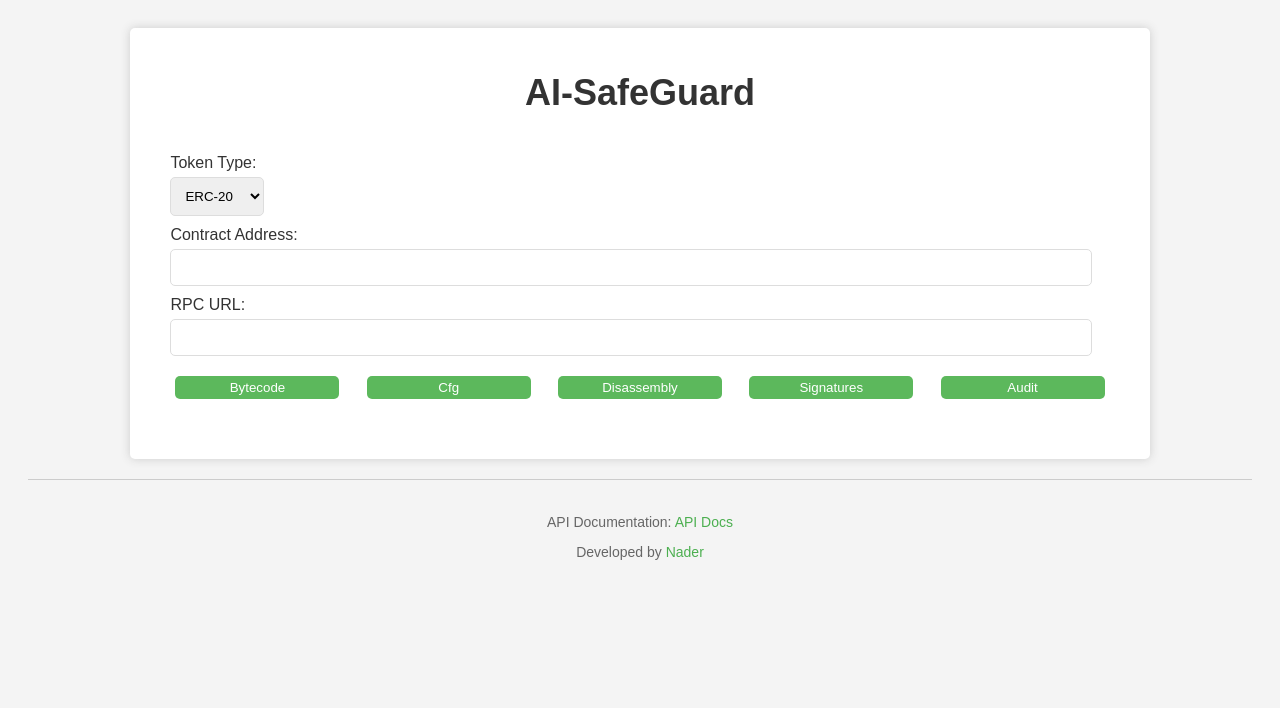
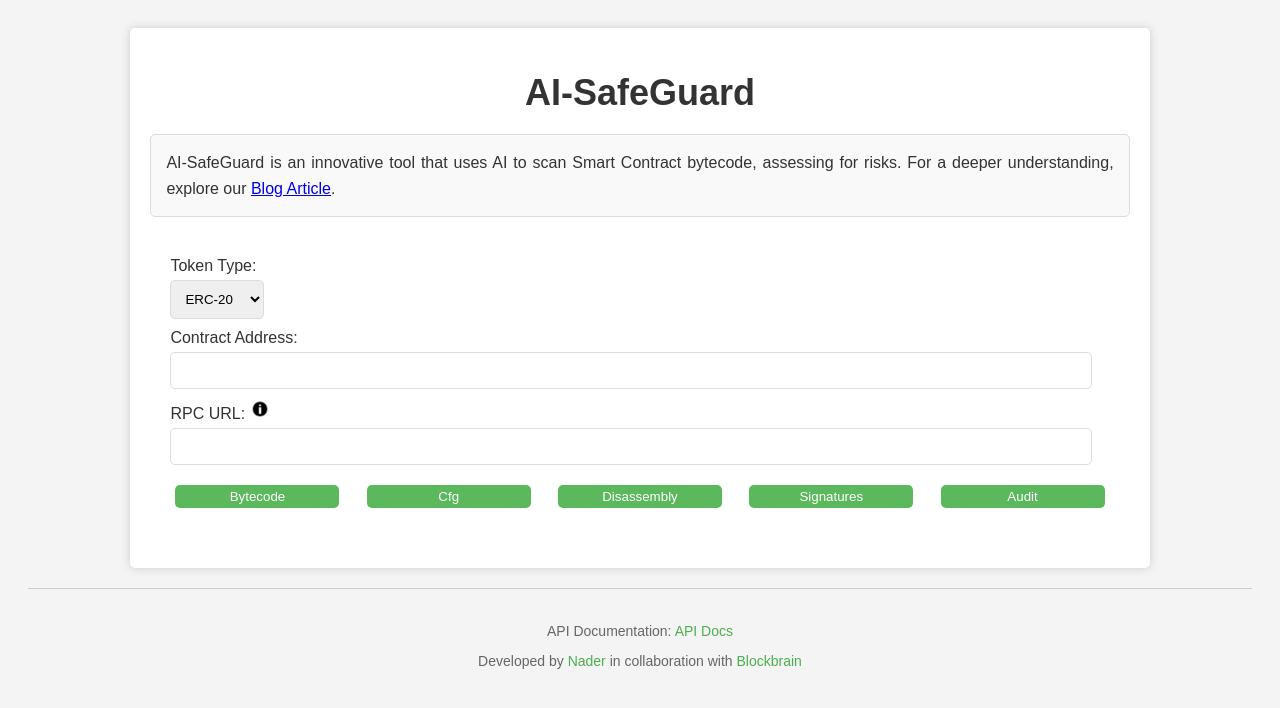
Before and after one commit to theblockbrain/ai-safeguard, a FastAPI app: page / in a window 1280 px wide. Shown: the top 708 px of the page. Run offline with FastAPI, Linux system fonts and the light colour scheme.

Commit message:
added some frontend changes

```diff
--- a/templates/index.html
+++ b/templates/index.html
@@ -109,11 +109,67 @@
         text-decoration: underline;
       }
 
+        .info-icon {
+            width: 20px;
+            height: 20px;
+            cursor: pointer;
+        }
+
+        .tooltip {
+          position: relative;
+          display: inline-block;
+          cursor: pointer;
+        }
+
+        .tooltip .tooltiptext {
+          visibility: hidden;
+          width: 200px;
+          background-color: #555;
+          color: #fff;
+          text-align: center;
+          border-radius: 6px;
+          padding: 5px;
+          position: absolute;
+          z-index: 1;
+          bottom: 100%; /* Place tooltip above the text */
+          left: 50%;
+          margin-left: -100px; /* -1 * tooltip width / 2 to center it */
+          opacity: 0;
+          transition: opacity 0.3s;
+        }
+
+        .tooltip .tooltiptext::after {
+          content: "";
+          position: absolute;
+          top: 100%;
+          left: 50%;
+          margin-left: -5px;
+          border-width: 5px;
+          border-style: solid;
+          border-color: #555 transparent transparent transparent;
+        }
+
+        .tooltip:hover .tooltiptext {
+          visibility: visible;
+          opacity: 1;
+        }
+
+        .info-text {
+            border: 1px solid #ddd;
+            padding: 15px;
+            background-color: #f9f9f9;
+            text-align: justify;
+            font-size: 16px;
+            line-height: 1.6;
+            border-radius: 5px;
+            margin-bottom: 20px;
+        }
     </style>
 </head>
 <body>
 <div class="container">
     <h1>AI-SafeGuard</h1>
+    <p class="info-text">AI-SafeGuard is an innovative tool that uses AI to scan Smart Contract bytecode, assessing for risks. For a deeper understanding, explore our <a href="https://theblockbrain.io/research/publications/open-sourcing-our-nft-smart-contract-bytecode-risk-analyzer-ai/" target="_blank">Blog Article</a>.</p>
     <form action="/" method="post" onsubmit="showLoadingSpinner()">
         <label for="token_type">Token Type:</label>
         <select id="token_type" name="token_type" class="select-token">
@@ -122,7 +178,12 @@
         </select>
         <label for="contract_address">Contract Address:</label>
         <input type="text" id="contract_address" name="contract_address" required>
-        <label for="rpc_url">RPC URL:</label>
+        <label for="rpc_url">RPC URL:
+            <div class="tooltip">
+              <img src="/static/info-icon.png" class="info-icon" alt="info icon">
+              <span class="tooltiptext">Obtain an RPC URL by signing up on Infura and creating a new project. The RPC URL will be in your project settings.</span>
+            </div>
+        </label>
         <input type="text" id="rpc_url" name="rpc_url" required>
         <div class="loading-spinner" id="loading_spinner"></div>
         <div class="buttons">
@@ -145,7 +206,7 @@
 <footer>
     <p>API Documentation: <a href="/docs">API Docs</a>
     </p>
-    <p>Developed by <a href="https://github.com/naderfyi" target="_blank">Nader</a>
+    <p>Developed by <a href="https://github.com/naderfyi" target="_blank">Nader</a> in collaboration with <a href="https://theblockbrain.io/" target="_blank">Blockbrain</a>
     </p>
   </footer>
 </body>
```
Also changed, not shown: static/info-icon.png (added).
